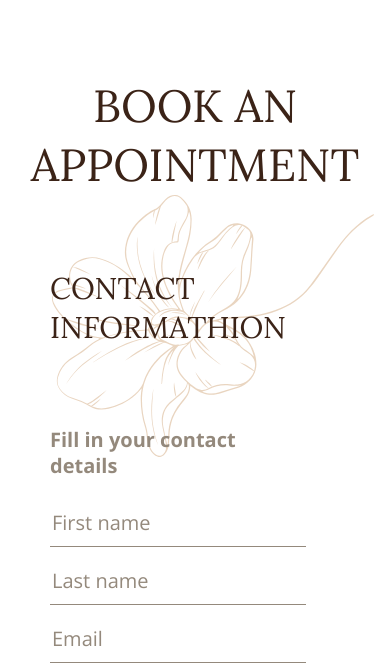
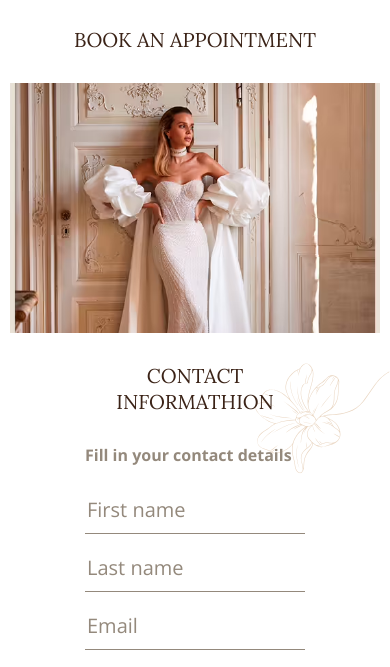
Before and after one commit to dsurdiy/bridal-haven, a website: page app/pages/appointment.html in a window 390 px wide. Shown: the part 128-795 px from the top of the page. Drawn offline with nearby package versions, Linux system fonts and the light colour scheme; files that its build step writes are made by us from their sources; files whose address does not match are found by name.

Commit message:
added adaptive appointment page

```diff
--- a/app/scss/_media.scss
+++ b/app/scss/_media.scss
@@ -118,6 +118,11 @@
   .our-blog__inner {
     padding: 0;
     grid-template-columns: 1fr 280px 246px;
+  }
+
+  .appointment__box {
+    gap: 20px;
+    padding: 0;
   }
 }
 
@@ -268,6 +273,25 @@
   }
   .our-blog__box-right {
     display: none;
+  }
+}
+
+@media (max-width: 768px) {
+  .appointment {
+    padding-bottom: 100px;
+    background-size: 200px;
+    background-position: center 200px;
+  }
+  .appointment__title {
+    font-size: 30px;
+  }
+  .appointment__box-title {
+    font-size: 20px;
+    margin-bottom: 50px;
+  }
+  .appointment__img {
+    min-height: 583px;
+    object-fit: cover;
   }
 }
 
@@ -437,6 +461,54 @@
     height: 242px;
     object-fit: cover;
   }
+
+  .appointment {
+    padding-bottom: 70px;
+  }
+  .appointment__box-title {
+    margin-bottom: 30px;
+  }
+  .appointment__box-text {
+    font-size: 16px;
+  }
+  .appointment__img {
+    min-height: 505px;
+    max-width: 220px;
+  }
+  .appointment__box-form {
+    max-width: 220px;
+  }
+}
+
+@media (max-width: 470px) {
+  .appointment {
+    padding-top: 0;
+    padding-bottom: 40px;
+    background-position: right 310px;
+    background-size: 150px;
+  }
+  .appointment__box {
+    grid-template-columns: 1fr;
+    gap: 30px;
+  }
+  .appointment__img {
+    max-width: 100%;
+    min-height: auto;
+    height: 250px;
+    width: 100%;
+  }
+  .appointment__box-form {
+    max-width: 220px;
+    margin: 0 auto;
+    order: 1;
+  }
+  .appointment__title {
+    font-size: 20px;
+    margin-bottom: 30px;
+  }
+  .appointment__box-title {
+    text-align: center;
+  }
 }
 
 @media (max-width: 440px) {
```
